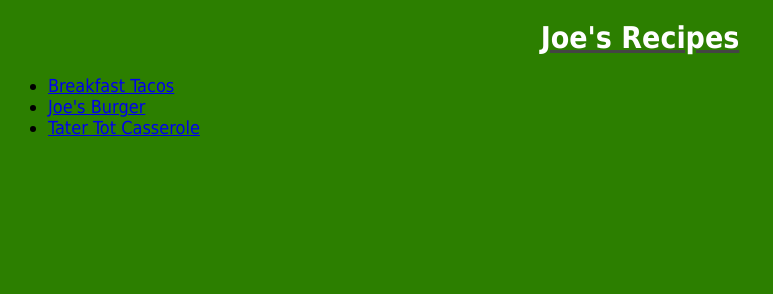
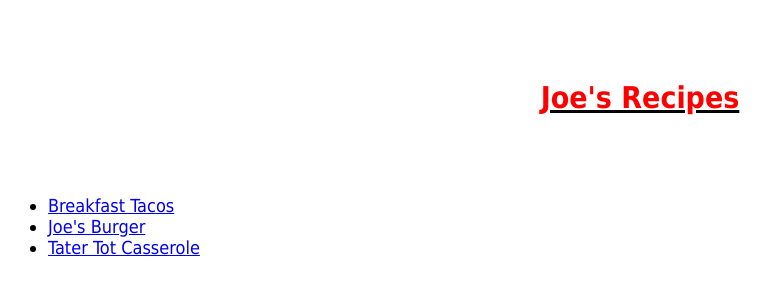
Before and after one commit to joejordan1994/basic-recipe-website, a plain HTML site: page index.html in a window 1280 px wide. Shown: the whole page, without its empty margins (0-773 px from the left). Drawn offline with Linux system fonts and the light colour scheme.

Commit message:
Playing with designs

```diff
--- a/styles.css
+++ b/styles.css
@@ -1,20 +1,19 @@
-* {
-    background-color: rgb(44, 127, 0);
-
-}
-
 .title {
     font-family: Tahoma, Geneva, sans-serif;
     text-align: center;
     font-size: 30px;
-    letter-spacing: 0px;
-    word-spacing: 0px;
-    color: #ffffff;
+    color: #ff0000;
     font-weight: 700;
-    text-decoration: underline solid rgb(68, 68, 68);
-    font-style: normal;
-    font-variant: normal;
-    text-transform: capitalize;
+    text-decoration: underline solid rgb(0, 0, 0);
+    padding-top: 40px;
+    padding-left: 40px;
+    padding-bottom: 40px;
+    padding-right: 40px;
+    margin-top: 40px;
+    margin-left: 40px;
+    margin-right: 40px;
+    margin-bottom: 40px;
+
 }
 
 .recipe {
```
